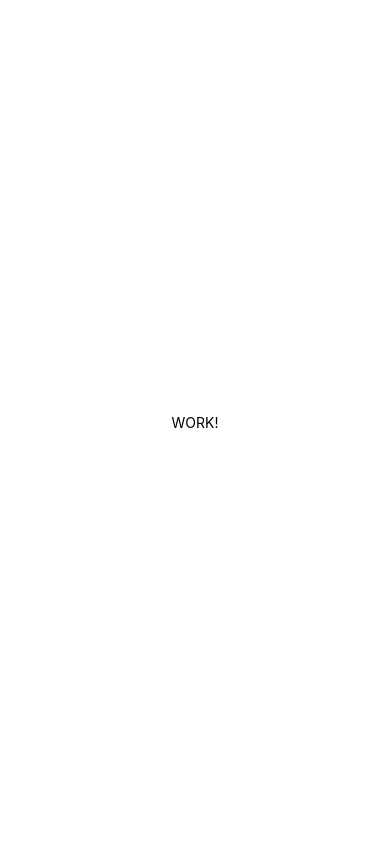
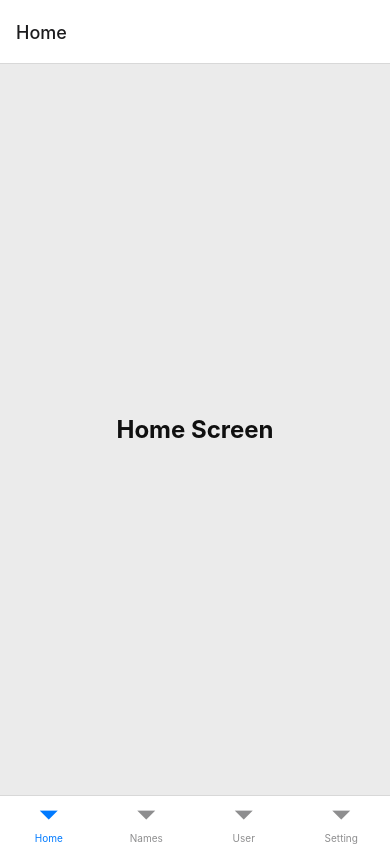
Before and after one commit to ethanchilds/PA-react, a React Native app in the folder pregnancy310/: screen /Home in a window 390 px wide. Built offline with nearby package versions, Linux system fonts and the light colour scheme.

Commit message:
Bottom tabs and stack navigation

```diff
--- a/pregnancy310/App.js
+++ b/pregnancy310/App.js
@@ -1,20 +1,25 @@
-import { StatusBar } from 'expo-status-bar';
-import { StyleSheet, Text, View } from 'react-native';
+import React from 'react'
+
+import MainScreen from './screens/MainScreen'
+import CreateAccountSreen from './screens/CreateAccountScreen'
+
+import { NavigationContainer } from '@react-navigation/native';
+import { createStackNavigator } from '@react-navigation/stack'
+
+const Stack = createStackNavigator()
 
 export default function App() {
+  // return <MainBottomTabNavigator />
   return (
-    <View style={styles.container}>
-      <Text>WORK!</Text>
-      <StatusBar style="auto" />
-    </View>
+    <NavigationContainer>
+      <Stack.Navigator>
+        <Stack.Screen
+          name="Home"
+          component={MainScreen}
+          options={{ headerShown: false }}
+        />
+        <Stack.Screen name="CreateAccount" component={CreateAccountSreen} />
+      </Stack.Navigator>
+    </NavigationContainer>
   );
 }
-
-const styles = StyleSheet.create({
-  container: {
-    flex: 1,
-    backgroundColor: '#fff',
-    alignItems: 'center',
-    justifyContent: 'center',
-  },
-});
--- /dev/null
+++ b/pregnancy310/screens/CreateAccountScreen.js
@@ -0,0 +1,32 @@
+import React from 'react'
+import { StyleSheet, View, Text, TouchableOpacity } from 'react-native'
+
+function CreateAccount(props) {
+  const { navigation } = props
+  return (
+    <View style={styles.container}>
+      <Text style={styles.text}>Create Account Screen</Text>
+      {/* <TouchableOpacity
+        style={styles.buttonContainer}
+        onPress={() => navigation.navigate('Setting')}>
+        <Text style={styles.buttonText}>Go to Setting Screen</Text>
+      </TouchableOpacity> */}
+    </View>
+  )
+}
+
+const styles = StyleSheet.create({
+  container: {
+    flex: 1,
+    justifyContent: 'center',
+    alignItems: 'center',
+    backgroundColor: '#ebebeb'
+  },
+  text: {
+    color: '#101010',
+    fontSize: 24,
+    fontWeight: 'bold'
+  }
+})
+
+export default CreateAccount
--- /dev/null
+++ b/pregnancy310/screens/HomeScreen.js
@@ -0,0 +1,32 @@
+import React from 'react'
+import { StyleSheet, View, Text, TouchableOpacity } from 'react-native'
+
+function Home() {
+
+  return (
+    <View style={styles.container}>
+      <Text style={styles.text}>Home Screen</Text>
+      {/* <TouchableOpacity
+        style={styles.buttonContainer}
+        onPress={() => navigation.navigate('Setting')}>
+        <Text style={styles.buttonText}>Go to Setting Screen</Text>
+      </TouchableOpacity> */}
+    </View>
+  )
+}
+
+const styles = StyleSheet.create({
+  container: {
+    flex: 1,
+    justifyContent: 'center',
+    alignItems: 'center',
+    backgroundColor: '#ebebeb'
+  },
+  text: {
+    color: '#101010',
+    fontSize: 24,
+    fontWeight: 'bold'
+  }
+})
+
+export default Home
--- /dev/null
+++ b/pregnancy310/screens/MainScreen.js
@@ -0,0 +1,23 @@
+import React from 'react'
+
+import HomeScreen from './HomeScreen'
+import NamesScreen from './NamesScreen'
+import UserScreen from './UserScreen'
+import SettingScreen from './SettingScreen'
+
+import { createBottomTabNavigator } from '@react-navigation/bottom-tabs';
+
+const Tab = createBottomTabNavigator();
+
+function Main() {
+  return (
+    <Tab.Navigator>
+      <Tab.Screen name="Home" component={HomeScreen}/>
+      <Tab.Screen name="Names" component={NamesScreen}/>
+      <Tab.Screen name="User" component={UserScreen} />
+      <Tab.Screen name="Setting" component={SettingScreen} />
+    </Tab.Navigator>
+  );
+}
+
+export default Main
--- /dev/null
+++ b/pregnancy310/screens/NamesScreen.js
@@ -0,0 +1,26 @@
+import React from 'react'
+import { StyleSheet, View, Text } from 'react-native'
+
+function Names() {
+  return (
+    <View style={styles.container}>
+      <Text style={styles.text}>Names Screen</Text>
+    </View>
+  )
+}
+
+const styles = StyleSheet.create({
+  container: {
+    flex: 1,
+    justifyContent: 'center',
+    alignItems: 'center',
+    backgroundColor: '#ebebeb'
+  },
+  text: {
+    color: '#101010',
+    fontSize: 24,
+    fontWeight: 'bold'
+  }
+})
+
+export default Names
--- /dev/null
+++ b/pregnancy310/screens/SettingScreen.js
@@ -0,0 +1,26 @@
+import React from "react";
+import { StyleSheet, Text, View } from "react-native";
+
+function Settings() {
+	return (
+	  <View style={styles.container}>
+		<Text style={styles.text}>Setting Screen</Text>
+	  </View>
+	)
+}
+
+const styles = StyleSheet.create({
+	container: {
+	  flex: 1,
+	  justifyContent: 'center',
+	  alignItems: 'center',
+	  backgroundColor: '#ebebeb'
+	},
+	text: {
+	  color: '#101010',
+	  fontSize: 24,
+	  fontWeight: 'bold'
+	}
+})
+
+export default Settings;
--- /dev/null
+++ b/pregnancy310/screens/UserScreen.js
@@ -0,0 +1,32 @@
+import React from 'react'
+import { StyleSheet, View, Text, TouchableOpacity } from 'react-native'
+
+function User(props) {
+  const { navigation } = props
+  return (
+    <View style={styles.container}>
+      <Text style={styles.text}>User Screen</Text>
+      <TouchableOpacity
+        style={styles.buttonContainer}
+        onPress={() => navigation.navigate('CreateAccount')}>
+        <Text style={styles.buttonText}>Go to Create Account Screen</Text>
+      </TouchableOpacity>
+    </View>
+  )
+}
+
+const styles = StyleSheet.create({
+  container: {
+    flex: 1,
+    justifyContent: 'center',
+    alignItems: 'center',
+    backgroundColor: '#ebebeb'
+  },
+  text: {
+    color: '#101010',
+    fontSize: 24,
+    fontWeight: 'bold'
+  }
+})
+
+export default User
```
Also changed, not shown: pregnancy310/package.json (+11 -1 lines), 1 other file (tests, documents, lock files or other folders).
